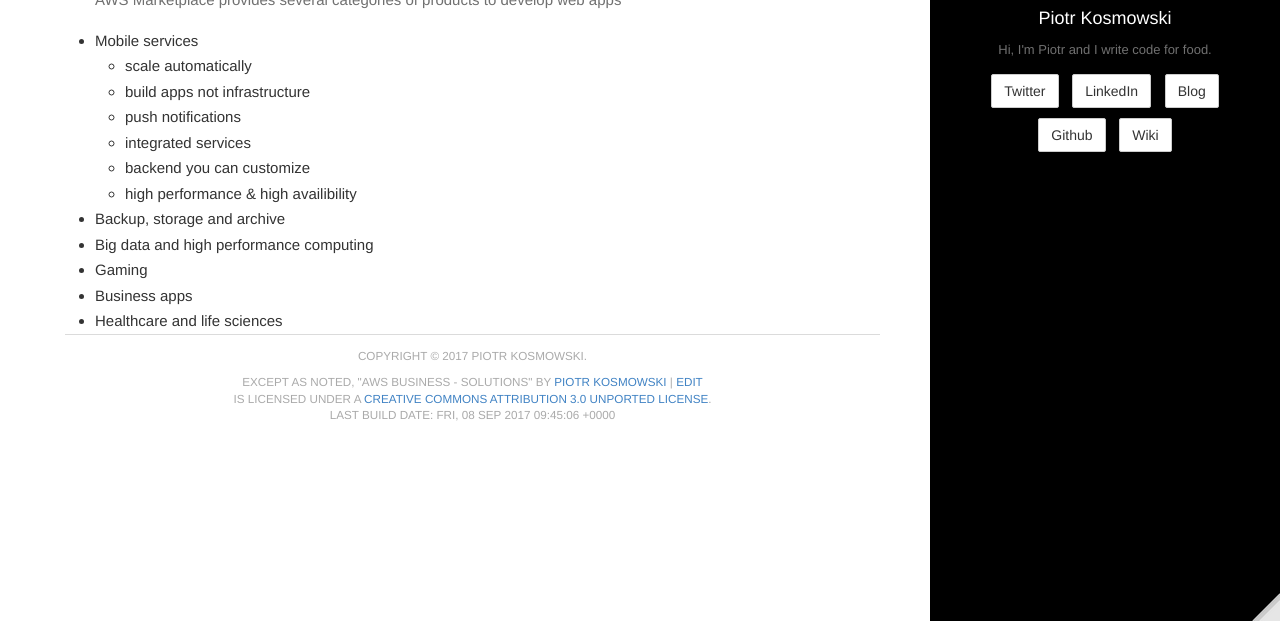
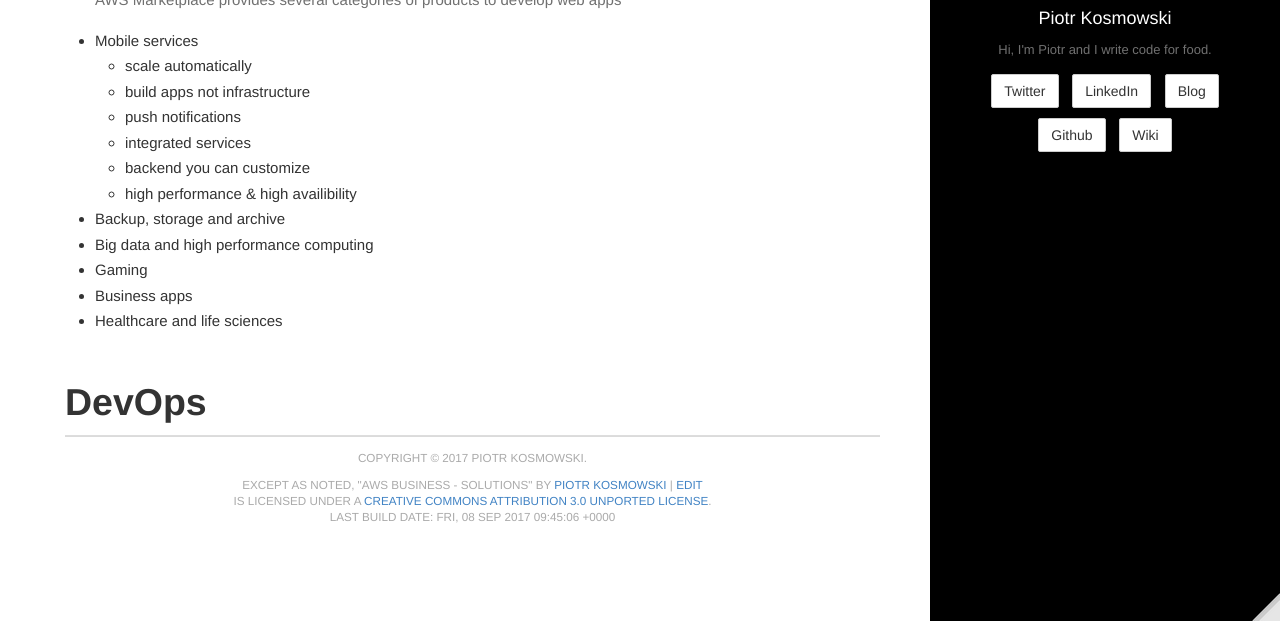
Before and after one commit to kospiotr/kospiotr.github.io, a Jekyll site: the page built from wiki/aws-business-solutions.md, in a window 1280 px wide, cut to the strip 279-900 px from the top of the page. Built offline with Jekyll 4.4.1, drawn with Linux system fonts in a browser that asks for light colours.

Commit message:
Update aws-business-solutions.md

```diff
--- a/wiki/aws-business-solutions.md
+++ b/wiki/aws-business-solutions.md
@@ -27,3 +27,5 @@
 * Gaming
 * Business apps
 * Healthcare and life sciences
+
+# DevOps
```
